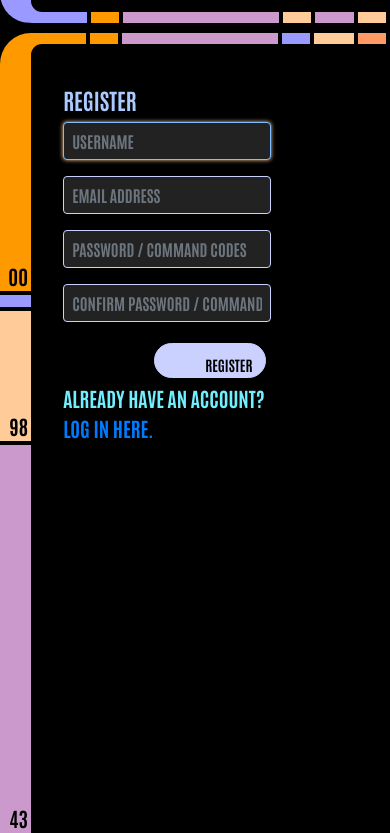
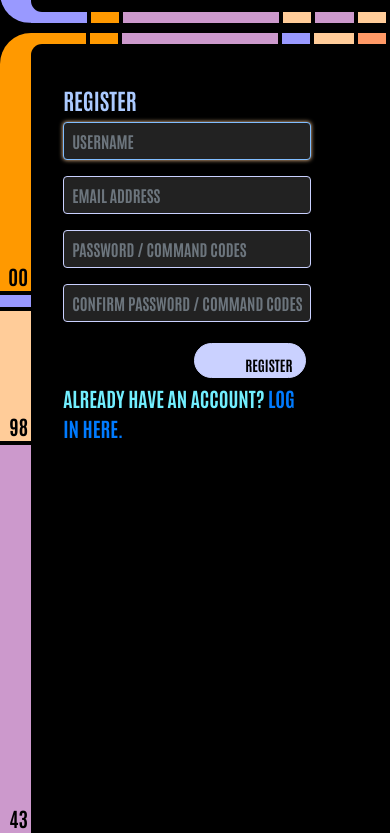
Before and after one commit to Alex-Symonds/web50-network, a Django app: page /register in a window 390 px wide. Shown: the part 99-932 px from the top of the page. Run offline with Django 3.2, Linux system fonts and the light colour scheme; some libraries are stand-ins or nearby versions.

Commit message:
Tidied up CSS; adjusted vertical LCARS for single column mode; adjusted log in and register widths

```diff
--- a/network/static/network/styles.css
+++ b/network/static/network/styles.css
@@ -223,18 +232,18 @@ textarea:focus, textarea:active, input[type=text]:focus, input[type=text]:active
 }
 
 .content {
-  font-family: "Antonio", "Oswald", "Arial Narrow", "Avenir Next Condensed", sans-serif;
-  width: 100%;
-  max-width: 85rem;
-  min-width: 19rem;
-  margin: 0 auto;
   display: flex;
   flex-wrap: wrap;
+  width: 100%;
+  min-width: 19rem;
+  max-width: 85rem;
+  margin: 0 auto;
+  font-family: "Antonio", "Oswald", "Arial Narrow", "Avenir Next Condensed", sans-serif;
 }
 
 .main-container {
   width: 50%;
-  min-width: 17rem;
+  min-width: 19.5rem;
   padding: 2rem;
 }
 
@@ -307,29 +331,28 @@ textarea:focus, textarea:active, input[type=text]:focus, input[type=text]:active
   .respond-container .respond-content {
     max-width: 85%;
   }
-  .respond-container textarea {
-    height: 7rem;
-  }
   .respond-container .vt-panel-container {
     width: 15%;
   }
-
-  .conference-container {
-    order: 2;
-    width: 100%;
-  }
-  .conference-container .conference-content {
-    max-width: 85%;
-  }
-  .conference-container .vt-panel-container {
-    width: 15%;
+  .respond-container textarea {
+    height: 7rem;
   }
 
   .two-column-body {
     flex-wrap: wrap;
   }
-  .two-column-body .post-section-content {
-    max-width: 100%;
+  .two-column-body .conference-container {
+    order: 2;
+    width: 100%;
+  }
+  .two-column-body .conference-container .conference-content {
+    max-width: 92%;
+  }
+  .two-column-body .conference-container .vt-panel-container {
+    width: 15%;
+  }
+  .two-column-body .panels-conference .hz-p4, .two-column-body .panels-conference .hz-p5 {
+    display: inline;
   }
   .two-column-body .panels-respond.hz-top .hz-p0, .two-column-body .panels-respond.hz-top .hz-p1, .two-column-body .panels-respond.hz-top .hz-p2, .two-column-body .panels-respond.hz-top .hz-p3 {
     display: inline;
@@ -1259,6 +1294,10 @@ a.page-newest:hover {
   .follow-stats-container .stats-block {
     min-width: 10px;
   }
+
+  .main-container {
+    width: 75%;
+  }
 }
 
 /*# sourceMappingURL=styles.css.map */
--- a/network/static/network/styles.scss
+++ b/network/static/network/styles.scss
@@ -48,13 +48,13 @@ $lcars_response_bottom_left: $c_bg_A2;
 
 $panel_border: 4px solid $c_bg_main;
 
+// Standard widths and breakpoints
 $page_width: 98%;
 $max_page: 85rem;
 $min_page: 19rem;
 
-$side_panel_width: 15%;
 $side_panel_width_wide: 15%;
-$side_panel_width_tall: 5%;
+$side_panel_width_narrow: 8%;
 
 $breakpoint_large_nav_buttons: 865px;
 $breakpoint_post_columns_unsustainable: 700px;
@@ -362,66 +370,65 @@ textarea, input[type=text], input[type=password], input[type=email]{
 
 // Main area of the page, wrapped around the "page-specific" stuff in layout.html
 .content{
-    font-family: $f_lcarsy;
-
-    width: 100%;
-    max-width: $max_page;
-    min-width: $min_page;
-    margin: 0 auto;
-
     display: flex;
     flex-wrap: wrap;
+
+    width: 100%;
+    min-width: $min_page;
+    max-width: $max_page;
+    margin: 0 auto;
+
+    font-family: $f_lcarsy;
 }
 
 // Simple container for login and register pages
 .main-container{
     width: 50%;
-    min-width: 17rem;
+    min-width: 19.5rem;
     padding: 2rem;
 }
 .helpful-suggestion{
     clear: both;
 }
 
-// Conference (index / all posts)
+// Container for "main body" stuff
 .conference-container{
     order: 1;
-    display:flex;
+    display: flex;
     flex-grow: 2;
     margin-top: $h_divider_margin;
 
     .vt-panel-container{
-        width: 21.5%;
         min-height: 50rem;
     }
+
     .conference-content{
         flex-grow: 2;
+        width: 85%;
         max-width: 92%;
     }
 }
 
-
+// Container for the add post form
 .respond-container{
     order: 2;
     display: flex;
     width: 30%;
     min-width: 30%;
-
+    align-self: flex-start;
     margin-top: $h_divider_margin;
 
-    align-self: flex-start;
+    .vt-panel-container{
+        width: $side_panel_width_narrow;
+    }
 
     .respond-content{
         flex-grow: 2;
         max-width: 92%;
     }
-    .vt-panel-container{
-        width: 8%;
-    }
-}
-
-
-
+}
+
+// Form for adding a post
 #add-post{
     display: flex;
     flex-wrap: wrap;
@@ -455,16 +475,24 @@ textarea, input[type=text], input[type=password], input[type=email]{
             }
         }
     }
-    .panels-conference{
-        .hz-p4, .hz-p5{
-            display: none;
-        }
-    }
-}
-
-// Media query to switch from two columns (landscape) to one column (portrait)
+}
+
+// Apply one column rules to screens below the width cutoff for two-column mode.
 @media (max-width: $max_page){
 
+    // Set post content to fill the screen
+    .post-section-content{
+        max-width: 100%;
+    }
+
+    /* Note about specificity
+        .respond-container is only used on a two-column page, so
+        its settings were all applied as plain ".respond-container".
+
+        .conference-container is used for posts on single-column-only
+        pages as well, so the two-column CSS was all applied via
+        ".two-column-body .conference-container".
+    */
     .respond-container{
         order: 1;
         width: 100%;
@@ -472,36 +500,37 @@ textarea, input[type=text], input[type=password], input[type=email]{
         .respond-content{
             max-width: 85%;
         }
+        .vt-panel-container{
+            width: $side_panel_width_wide;
+        }
 
         textarea{
             height: 7rem;
         }
-
-        .vt-panel-container{
-            width: 15%;
-        }
-    }
-
-    .conference-container{
-        order: 2;
-        width: 100%;
-
-        .conference-content{
-            max-width: 85%;
-        }
-
-        .vt-panel-container{
-            width: 15%;
-        }
     }
 
     .two-column-body{
         flex-wrap: wrap;
 
-        .post-section-content{
-            max-width: 100%;
-        }
-
+        .conference-container{
+            order: 2;
+            width: 100%;
+
+            .conference-content{
+                max-width: 92%;
+            }
+
+            .vt-panel-container{
+                width: $side_panel_width_wide;
+            }
+        }
+
+        // LCARS horizontal: revert to full horizontal bars
+        .panels-conference{
+            .hz-p4, .hz-p5{
+                display: inline;
+            }
+        }
         .panels-respond{
             &.hz-top{
                 .hz-p0, .hz-p1, .hz-p2, .hz-p3{
@@ -520,12 +549,6 @@ textarea, input[type=text], input[type=password], input[type=email]{
                 }
             }
         }
-
-        .panels-conference{
-            .hz-p4, .hz-p5{
-                display: inline;
-            }
-        }
     }
 }
 
@@ -1043,10 +1070,11 @@ a.page-newest{
         width: 92%;
         max-width: 92%;
     }
+    .two-column-body .conference-container .vt-panel-container,
     .conference-container .vt-panel-container,
     .respond-container .vt-panel-container,
     .vt-panel-container{
-        width: 8%;
+        width: $side_panel_width_narrow;
     }
 }
 
@@ -1623,4 +1672,9 @@ a.page-newest{
             min-width: 10px;
         }
     }
-}
+
+    // This just looks nicer.
+    .main-container{
+        width: 75%;
+    }
+}
--- a/network/templates/network/components/post.html
+++ b/network/templates/network/components/post.html
@@ -1,4 +1,4 @@
-<div class="post-container">
+<div class="one-post">
 
     <div class="post-section-date-edit">
         <div class="date">
--- a/network/templates/network/following.html
+++ b/network/templates/network/following.html
@@ -33,7 +33,7 @@
                 </div>
             </div>
 
-            <div class="all-posts">
+            <div class="posts-container">
                 <h2>CHANNEL: FOLLOWING</h2>
 
 {% for post in page %}
--- a/network/templates/network/index.html
+++ b/network/templates/network/index.html
@@ -80,14 +80,13 @@
                 </div>
             </div>
 
-            <div class="all-posts">
+            <div class="posts-container">
                 <h2>CONFERENCE</h2>
 
 {% for post in page %}
                 {% include "network/components/post.html" with post=post %}
-
 {% empty %}
-                <p> No posts. Yours can be the first! {% if not user.is_authenticated %} <a href="{% url 'register' %}">Register here</a> {% endif %} :)</p>
+                <p> NO POSTS. YOURS CAN BE THE FIRST! {% if not user.is_authenticated %} <a href="{% url 'register' %}">REGISTER HERE</a> {% endif %} :)</p>
 {% endfor %}
         </div>
 
--- a/network/templates/network/layout.html
+++ b/network/templates/network/layout.html
@@ -29,7 +29,7 @@
             </div>
             <div class="header-content">
                 <nav>
-                    <div class="main-title-container">
+                    <div class="main-title-container panels-header">
                         <div class="main-title-before"></div>
                         <h1><a class="main-title" href="#">STARFLEET SECURE COMMS</a></h1>
                         <div class="main-title-after"></div>
--- a/network/templates/network/profile.html
+++ b/network/templates/network/profile.html
@@ -50,7 +50,7 @@
                 </div>
             </div>
 
-            <div class="all-posts">
+            <div class="posts-container">
                 <h2>PROFILE: {{ profile_user.username|upper }}</h2>
 
                 <div class="follow-stats-container">
@@ -72,7 +72,7 @@
 {% for post in page %}
                 {% include "network/components/post.html" with post=post %}
 {% empty %}
-                <p>This user has not posted anything yet.</p>
+                <p>THIS USER HAS NOT POSTED ANYTHING YET.</p>
 {% endfor %}
         </div>
 
```
Also changed, not shown: other parts of network/static/network/styles.css (+105 -69 lines), other parts of network/static/network/styles.scss (+114 -68 lines).
